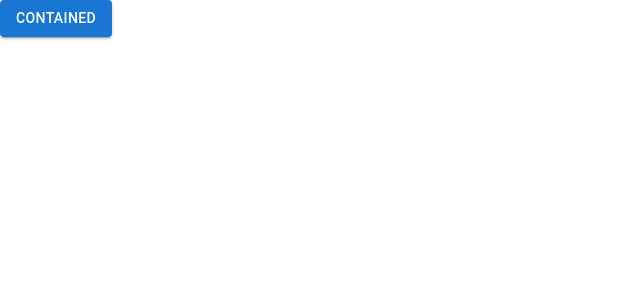
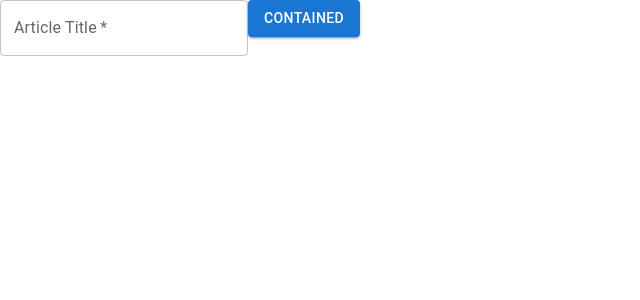
Before and after one commit to PedroMarianoAlmeida/blog-assistant, a Next.js app: page / in a window 1280 px wide. Shown: the top 300 px of the page, without its empty margins (0-640 px from the left). Built offline with nearby package versions, Linux system fonts and the light colour scheme.

Commit message:
add initial form

```diff
--- a/src/app/page.tsx
+++ b/src/app/page.tsx
@@ -1,9 +1,9 @@
-import Button from "@mui/material/Button";
+import { ArticleTitleAssistantForm } from "@/components/ArticleTitleAssistantForm";
 
 export default function Home() {
   return (
     <main>
-      <Button variant="contained">Contained</Button>
+      <ArticleTitleAssistantForm />
     </main>
   );
 }
--- /dev/null
+++ b/src/components/ArticleTitleAssistantForm.tsx
@@ -0,0 +1,30 @@
+"use client";
+import { useState, FormEvent } from "react";
+
+import Button from "@mui/material/Button";
+import TextField from "@mui/material/TextField";
+
+export const ArticleTitleAssistantForm = () => {
+  const [title, setTitle] = useState("");
+
+  const handleSubmit = (e: FormEvent<HTMLFormElement>) => {
+    e.preventDefault();
+    console.log(title);
+  };
+
+  return (
+    <form onSubmit={handleSubmit}>
+      <TextField
+        required
+        id="outlined-required"
+        label="Article Title"
+        placeholder="How to be hanked in first page on Google"
+        value={title}
+        onChange={(e) => setTitle(e.target.value)}
+      />
+      <Button type="submit" variant="contained">
+        Contained
+      </Button>
+    </form>
+  );
+};
```
